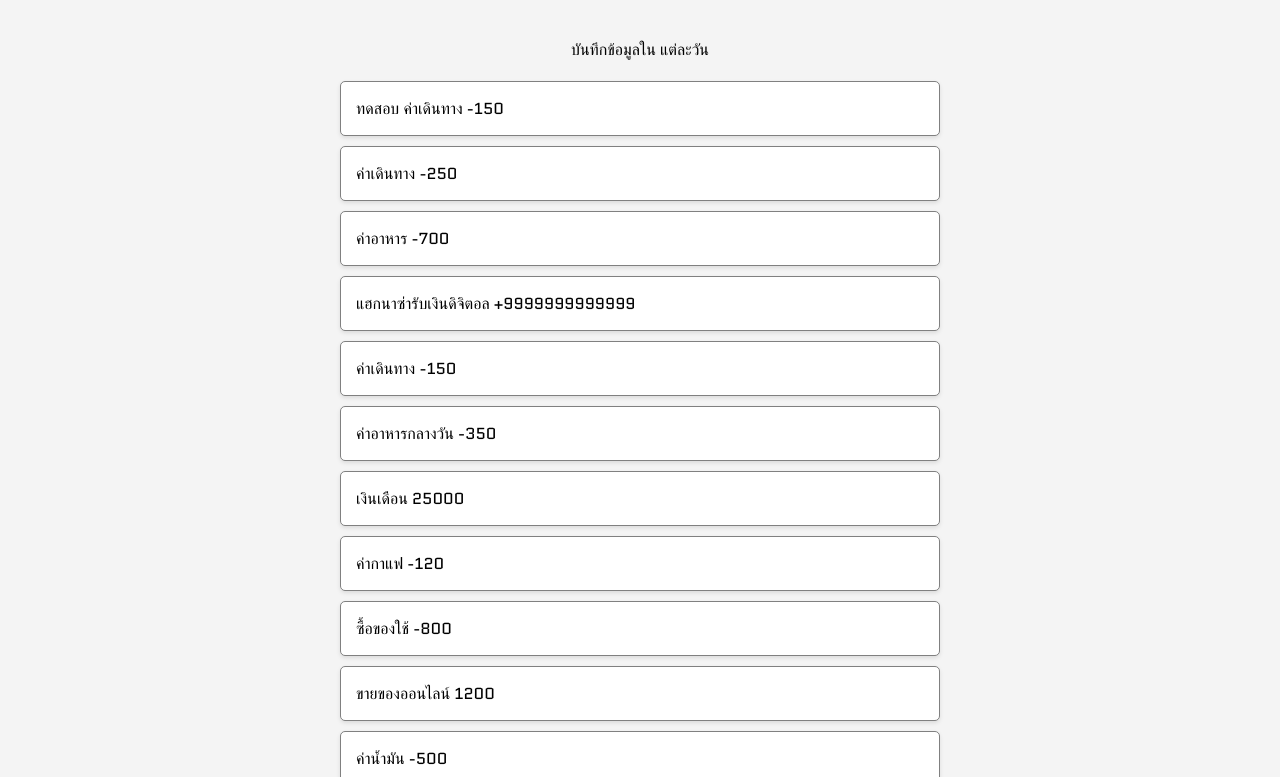
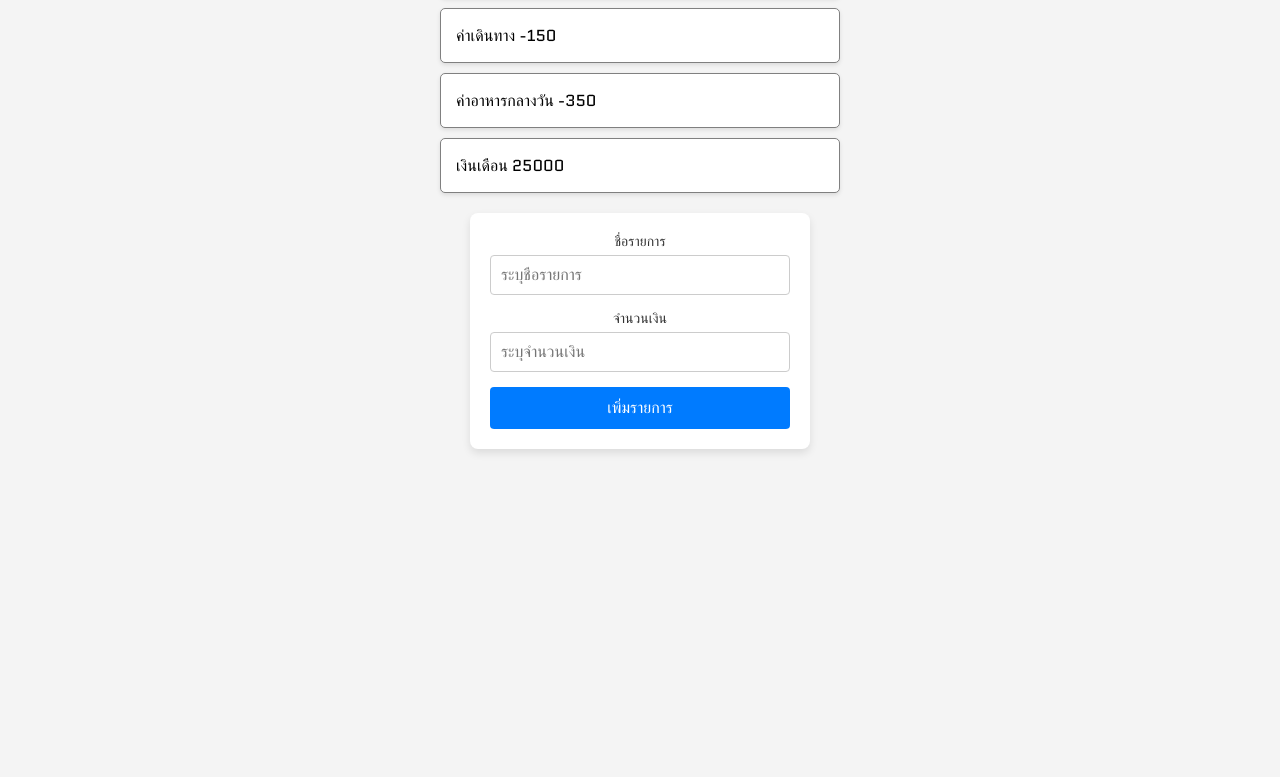
Before and after one commit to 0KrittapasKa0/react_learning_2, a React app: page / in a window 1280 px wide. Shown: the part 335-1112 px from the top of the page. After the commit the page ends 800 px from the top, so only its background shows below. Built offline with nearby package versions, Linux system fonts and the light colour scheme.

Commit message:
Edit css

```diff
--- a/src/components/App.css
+++ b/src/components/App.css
@@ -11,7 +11,7 @@ body {
 ul {
     padding: 0;
     margin: 20px auto; /* จัดให้อยู่กึ่งกลาง */
-    max-width: 600px; /* กำหนดความกว้างของรายการ */
+    max-width: 400px; /* กำหนดความกว้างของรายการ */
 }
 
 li {
--- a/src/components/App.js
+++ b/src/components/App.js
@@ -1,16 +1,14 @@
 import { v4 as uuidv4 } from 'uuid';
 import Items from "./Items";
 import "./App.css";
+import FormCoponent from './Form';
 
 let Header = () => {
   return (
-    <h1 style={{ color: "blue", fontSize: "100px" }}>
+    <h1 style={{ color: "blue", fontSize: "30px" }}>
       โปรแกรม รายรับ - รายจ่าย OH mY PC
     </h1>
   );
-};
-let Descrption = () => {
-  return <p>บันทึกข้อมูลใน แต่ละวัน</p>;
 };
 
 let Transaction = () => {
@@ -18,33 +16,33 @@ let Transaction = () => {
     { title: "ค่าเดินทาง", amount: -150 },
     { title: "ค่าอาหารกลางวัน", amount: -350 },
     { title: "เงินเดือน", amount: 25000 },
-    { title: "ค่ากาแฟ", amount: -120 },
-    { title: "ซื้อของใช้", amount: -800 },
-    { title: "ขายของออนไลน์", amount: 1200 },
-    { title: "ค่าน้ำมัน", amount: -500 },
-    { title: "ค่าอาหารเย็น", amount: -600 },
-    { title: "โบนัส", amount: 5000 },
-    { title: "ค่าตั๋วหนัง", amount: -200 },
-    { title: "ค่าหนังสือ", amount: -450 },
-    { title: "เงินปันผล", amount: 1000 },
-    { title: "ค่าทางด่วน", amount: -80 },
-    { title: "ค่าขนม", amount: -250 },
-    { title: "รับงานพิเศษ", amount: 3000 },
-    { title: "ค่าซ่อมรถ", amount: -1000 },
-    { title: "ค่าเสื้อผ้า", amount: -750 },
-    { title: "คืนเงินภาษี", amount: 1500 },
-    { title: "ค่าที่จอดรถ", amount: -50 },
-    { title: "ค่าโทรศัพท์", amount: -300 },
-    { title: "ขายของมือสอง", amount: 800 },
-    { title: "ค่าบีทีเอส", amount: -75 },
-    { title: "ค่าของใช้ในบ้าน", amount: -550 },
-    { title: "เงินรางวัล", amount: 2000 },
-    { title: "ค่าแท็กซี่", amount: -120 },
-    { title: "ค่าอาหาร", amount: -400 },
-    { title: "ดอกเบี้ย", amount: 500 },
-    { title: "ค่าเดินทางไปต่างจังหวัด", amount: -1500 },
-    { title: "ซื้อของฝาก", amount: -600 },
-    { title: "เงินคืนจากประกัน", amount: 2500 },
+    // { title: "ค่ากาแฟ", amount: -120 },
+    // { title: "ซื้อของใช้", amount: -800 },
+    // { title: "ขายของออนไลน์", amount: 1200 },
+    // { title: "ค่าน้ำมัน", amount: -500 },
+    // { title: "ค่าอาหารเย็น", amount: -600 },
+    // { title: "โบนัส", amount: 5000 },
+    // { title: "ค่าตั๋วหนัง", amount: -200 },
+    // { title: "ค่าหนังสือ", amount: -450 },
+    // { title: "เงินปันผล", amount: 1000 },
+    // { title: "ค่าทางด่วน", amount: -80 },
+    // { title: "ค่าขนม", amount: -250 },
+    // { title: "รับงานพิเศษ", amount: 3000 },
+    // { title: "ค่าซ่อมรถ", amount: -1000 },
+    // { title: "ค่าเสื้อผ้า", amount: -750 },
+    // { title: "คืนเงินภาษี", amount: 1500 },
+    // { title: "ค่าที่จอดรถ", amount: -50 },
+    // { title: "ค่าโทรศัพท์", amount: -300 },
+    // { title: "ขายของมือสอง", amount: 800 },
+    // { title: "ค่าบีทีเอส", amount: -75 },
+    // { title: "ค่าของใช้ในบ้าน", amount: -550 },
+    // { title: "เงินรางวัล", amount: 2000 },
+    // { title: "ค่าแท็กซี่", amount: -120 },
+    // { title: "ค่าอาหาร", amount: -400 },
+    // { title: "ดอกเบี้ย", amount: 500 },
+    // { title: "ค่าเดินทางไปต่างจังหวัด", amount: -1500 },
+    // { title: "ซื้อของฝาก", amount: -600 },
+    // { title: "เงินคืนจากประกัน", amount: 2500 },
   ]
   return (
     <div>
@@ -68,8 +66,8 @@ function App() {
   return (
     <div>
       <Header />
-      <Descrption />
       <Transaction />
+      <FormCoponent />
     </div>
   );
 }
--- /dev/null
+++ b/src/components/Form.css
@@ -0,0 +1,64 @@
+/* กำหนดให้ .main เป็นตัวจัดตำแหน่งฟอร์มให้อยู่กลางหน้าจอ */
+.main {
+    font-family: Arial, sans-serif;
+    display: flex;
+    justify-content: center;
+    margin: 0;
+    background-color: #f4f4f4;
+  }
+
+  /* กำหนดรูปแบบฟอร์ม */
+  .mainForm {
+    background-color: #ffffff;
+    padding: 20px;
+    border-radius: 8px;
+    box-shadow: 0 4px 8px rgba(0, 0, 0, 0.1);
+    width: 300px;
+    max-width: 100%;
+  }
+
+  /* การจัดระเบียบของแต่ละช่องกรอกข้อมูล */
+  .form-control {
+    margin-bottom: 15px;
+  }
+
+  .form-control label {
+    display: block;
+    font-size: 14px;
+    color: #333;
+    margin-bottom: 5px;
+  }
+
+  .form-control input {
+    width: 100%;
+    padding: 10px;
+    font-size: 16px;
+    border: 1px solid #ccc;
+    border-radius: 4px;
+    box-sizing: border-box;
+  }
+
+  .form-control input:focus {
+    outline: none;
+    border-color: #007bff;
+  }
+
+  /* ปุ่มสำหรับส่งข้อมูล */
+  button {
+    width: 100%;
+    padding: 12px;
+    font-size: 16px;
+    background-color: #007bff;
+    color: white;
+    border: none;
+    border-radius: 4px;
+    cursor: pointer;
+  }
+
+  button:hover {
+    background-color: #0056b3;
+  }
+
+  button:focus {
+    outline: none;
+  }
--- /dev/null
+++ b/src/components/Form.js
@@ -0,0 +1,23 @@
+import "./Form.css"
+const FormCoponent = () => {
+  return (
+    <div className="main"> {/* ใช้ div className="main" สำหรับควบคุมการจัดตำแหน่ง */}
+      <form className="mainForm"> {/* ใช้ className="mainForm" สำหรับฟอร์ม */}
+        <div className="form-control">
+          <label htmlFor="itemName">ชื่อรายการ</label>
+          <input type="text" id="itemName" placeholder="ระบุชื่อรายการ" />
+        </div>
+        <div className="form-control">
+          <label htmlFor="amount">จำนวนเงิน</label>
+          <input type="number" id="amount" placeholder="ระบุจำนวนเงิน" />
+        </div>
+        <div>
+          <button type="submit">เพิ่มรายการ</button>
+        </div>
+      </form>
+    </div>
+
+  );
+};
+
+export default FormCoponent;
```
Also changed, not shown: src/components/test.html (added, +23 -0 lines).
